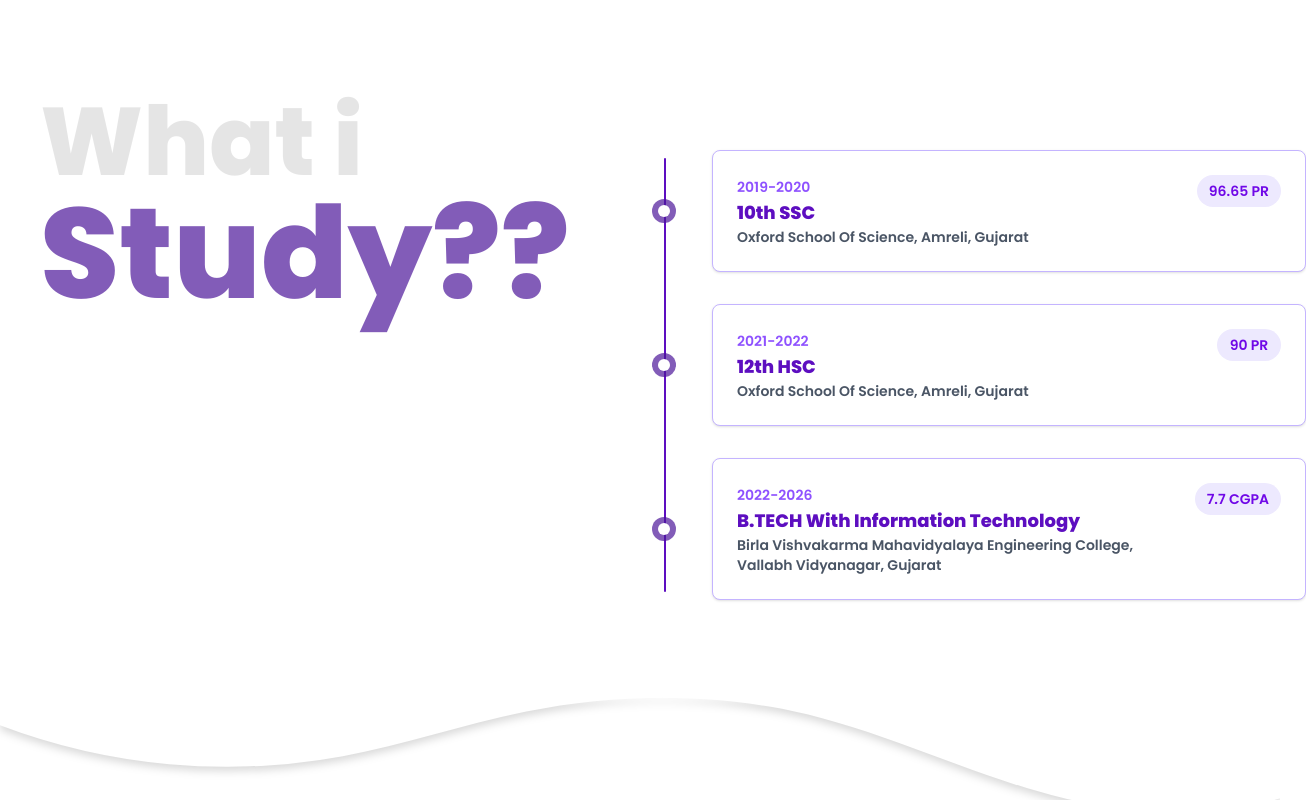
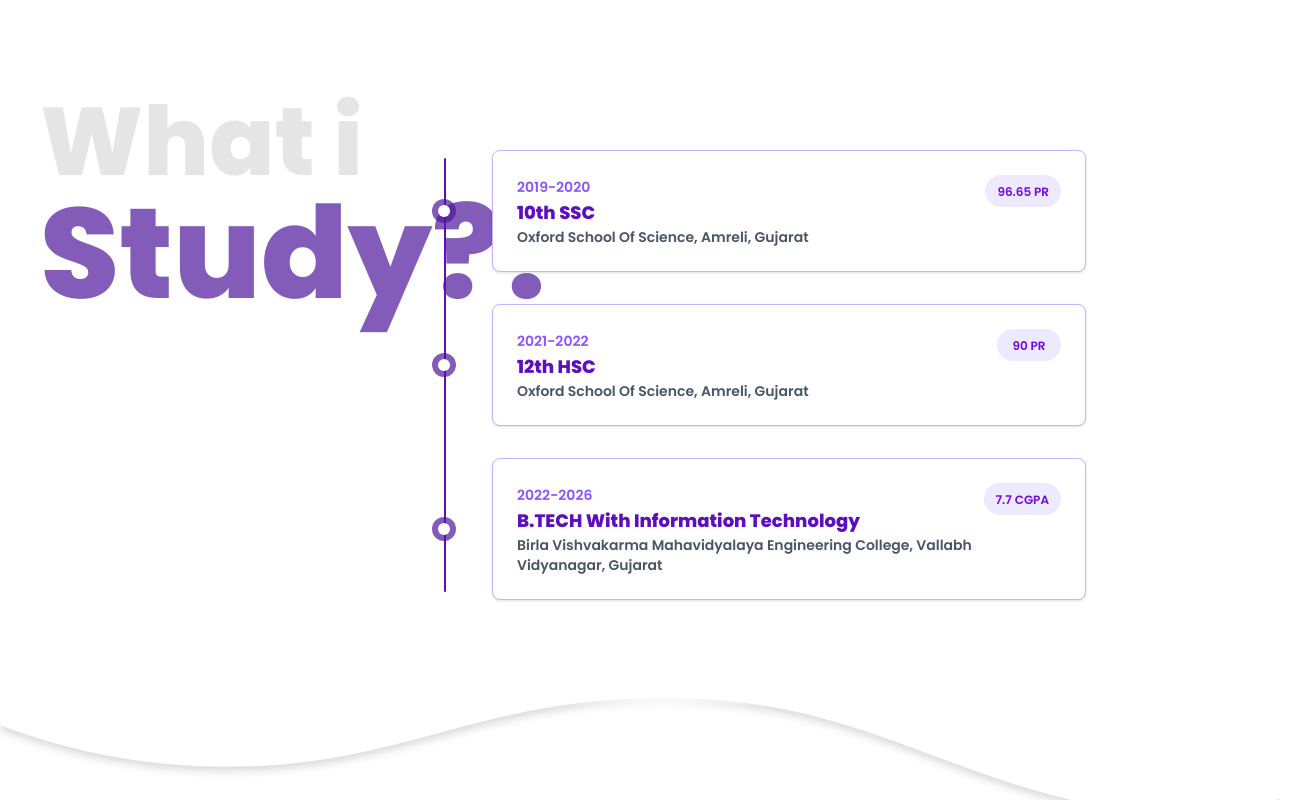
Before and after one commit to namravamja/portfolio-namra, a Next.js app: page /About in a window 1280 px wide. Shown: the part 1920-2720 px from the top of the page, 1306 px wide, since content can reach past the window. Built offline with nearby package versions, Linux system fonts and the light colour scheme; a web font is replaced by a local one.

Commit message:
feat: Update Herosection component with enhanced text styling for the developer label; adjust layout in AboutSection4 for better responsiveness

```diff
--- a/src/app/(frontend)/(Homepage)/components/Herosection.tsx
+++ b/src/app/(frontend)/(Homepage)/components/Herosection.tsx
@@ -18,7 +18,9 @@ const Herosection: React.FC = () => {
                 cursorClassName="mt-1 sm:mt-2 lg:mt-3"
               />
             </div>
-            <span className="pl-7 sm:pl-10 md:pl-16 lg:pl-20">Developer</span>
+            <span className="text-6xl sm:text-7xl md:text-9xl lg:text-9xl xl:text-9xl pl-14 sm:pl-10 md:pl-16 lg:pl-20">
+              Developer
+            </span>
           </h1>
         </div>
         <div className="flex-1 relative">
--- a/src/app/(frontend)/About/components/AboutSection4.tsx
+++ b/src/app/(frontend)/About/components/AboutSection4.tsx
@@ -86,7 +86,7 @@ function EducationTimeline() {
         </div>
         <div className="flex-1 w-full mt-10">
           <div className="relative h-full">
-            <div className="space-y-8 w-full md:w-full lg:w-3/4 relative py-4 ml-5 md:ml-20 lg:ml-60">
+            <div className="space-y-8 md:w-full lg:w-3/4 relative py-4 ml-5 md:ml-20 lg:ml-5">
               <motion.div
                 className="absolute left-0 top-6 w-0.5 bg-violet-800 rounded-full origin-top"
                 initial={{ height: 0 }}
@@ -137,7 +137,7 @@ function EducationTimeline() {
                         animate={isInView ? { scale: 1 } : { scale: 0.8 }}
                         transition={{ duration: 0.4, delay: 1 + index * 0.2 }}
                       >
-                        <span className="text-violet-700 font-medium text-sm">
+                        <span className="text-violet-700 font-medium text-xs">
                           {item.score}
                         </span>
                       </motion.div>
```
